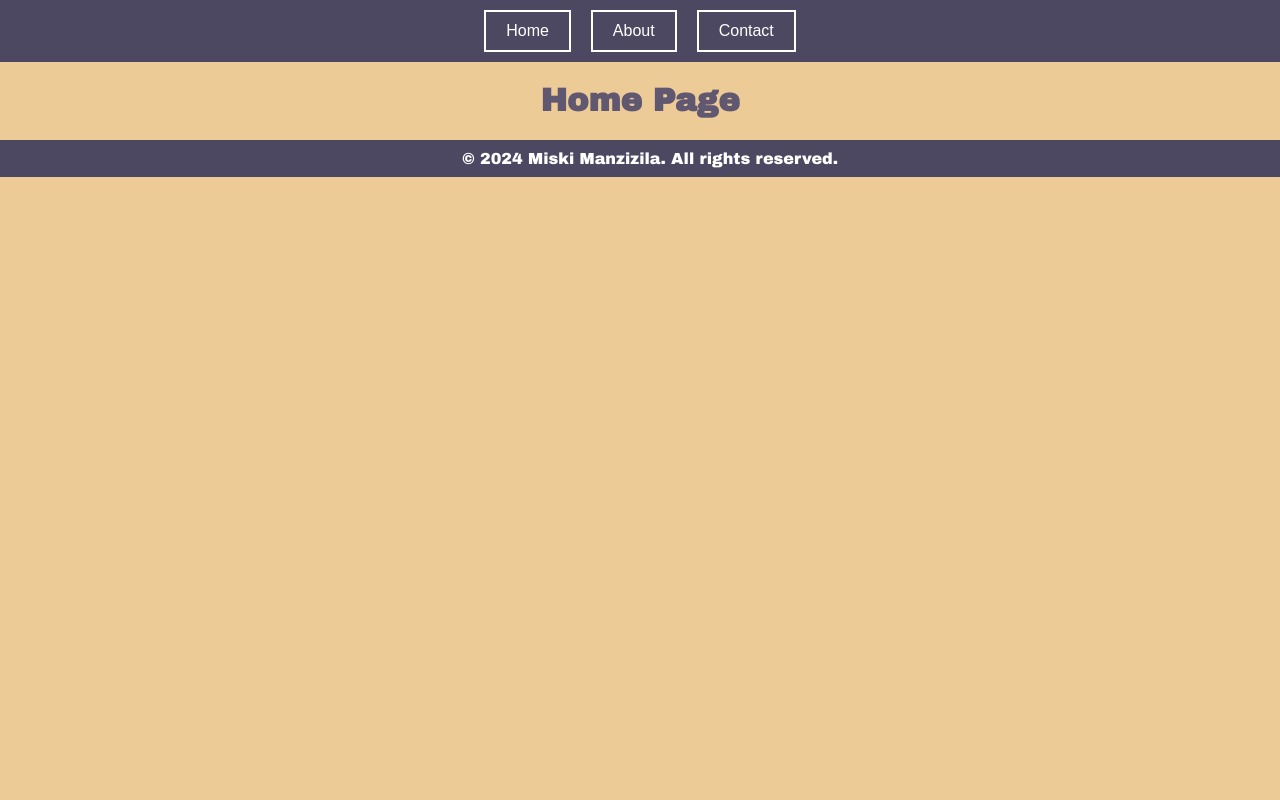
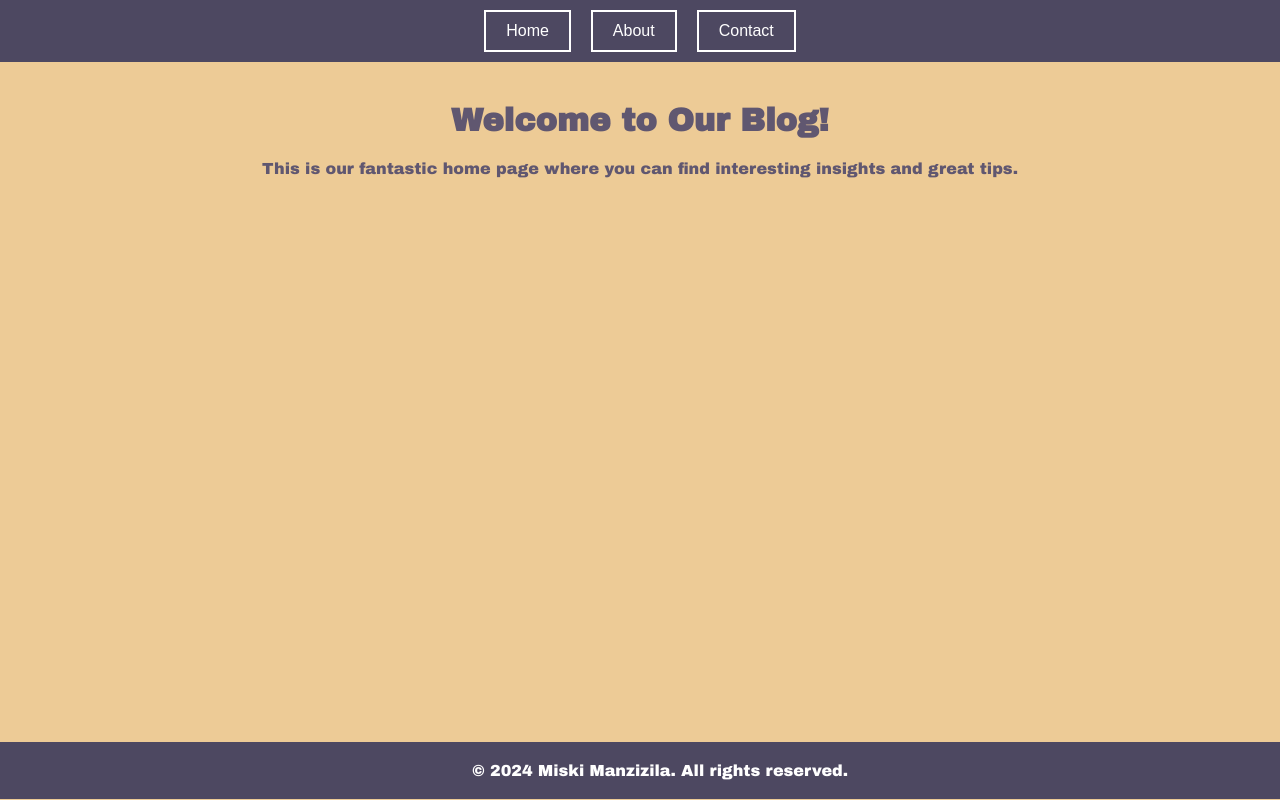
Before and after one commit to africandeluxe/react-spa, a React (Create React App) app in the folder my-spa/: page / in a window 1280 px wide. Shown: the top 800 px of the page. Built offline with nearby package versions, Linux system fonts and the light colour scheme; a web font is replaced by a local one.

Commit message:
data.js in the PageContent component.

```diff
--- a/my-spa/src/App.jsx
+++ b/my-spa/src/App.jsx
@@ -9,9 +9,15 @@ function App() {
 
   return (
     <div className="App">
-      <Navigation setCurrentPage={setCurrentPage} />
-      <PageContent currentPage={currentPage} />
-      <Footer />
+      <header>
+        <Navigation setCurrentPage={setCurrentPage} />
+      </header>
+      <main>
+        <PageContent currentPage={currentPage} />
+      </main>
+      <footer>
+        <Footer />
+      </footer>
     </div>
   );
 }
--- a/my-spa/src/components/PageContent.jsx
+++ b/my-spa/src/components/PageContent.jsx
@@ -1,22 +1,13 @@
 import React from 'react';
+import contentData from '../data';
 
 const PageContent = ({ currentPage }) => {
-  const renderContent = () => {
-    switch (currentPage) {
-      case 'Home':
-        return <h1>Home Page</h1>;
-      case 'About':
-        return <h1>About Us</h1>;
-      case 'Contact':
-        return <h1>Contact Us</h1>;
-      default:
-        return <h1>Home Page</h1>;
-    }
-  };
+  const content = contentData[currentPage];
 
   return (
-    <div>
-      {renderContent()}
+    <div className="content">
+      <h1>{content.title}</h1>
+      <p>{content.text}</p>
     </div>
   );
 };
```
